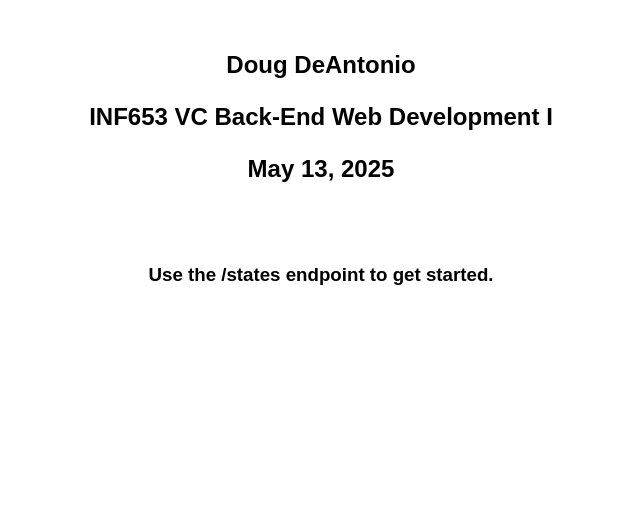
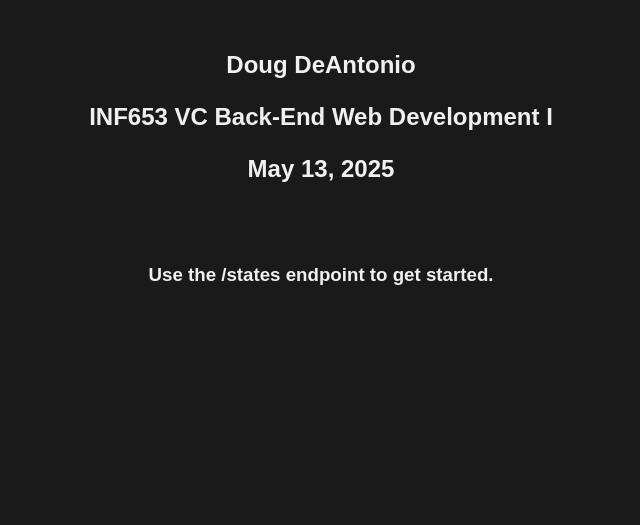
Before and after one commit to DougDeAntonio/INF653_Final_Project, a website: page public/index.html in a window 1280 px wide. Shown: the part 275-800 px from the top of the page, without its empty margins (319-959 px from the left). Drawn offline with Linux system fonts and the light colour scheme.

Commit message:
updated files

```diff
--- a/public/index.html
+++ b/public/index.html
@@ -6,8 +6,8 @@
     <title>Final Project Node.js REST API</title>
     <style>
         body {
-            background-color: 1a1a1a; /* Dark background */
-            color:f0f0f0; /* Light text color */
+            background-color: #1a1a1a;
+            color: #f0f0f0;
             font-family: Arial, sans-serif;
             display: flex;
             flex-direction: column;
```
